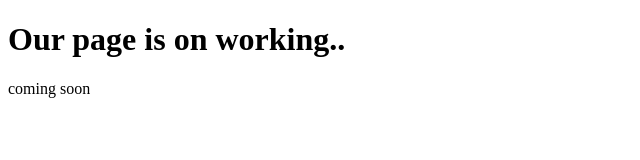
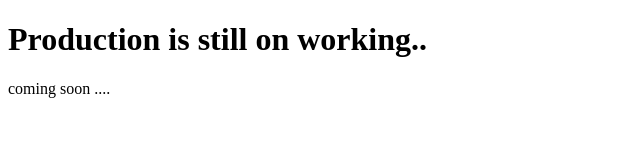
Before and after one commit to farhan-oxcy/siteground-cicd, a plain HTML site: page index.html in a window 1280 px wide. Shown: the whole page, without its empty margins (0-640 px from the left). Drawn offline with Linux system fonts and the light colour scheme.

Commit message:
Update index.html

```diff
--- a/index.html
+++ b/index.html
@@ -7,7 +7,7 @@
     <title>Github Actions</title>
 </head>
 <body>
-    <h1>Our page is on working..</h1>
-    <p> coming soon </p>
+    <h1>Production  is still on working..</h1>
+    <p> coming soon ....</p>
 </body>
 </html>
```
